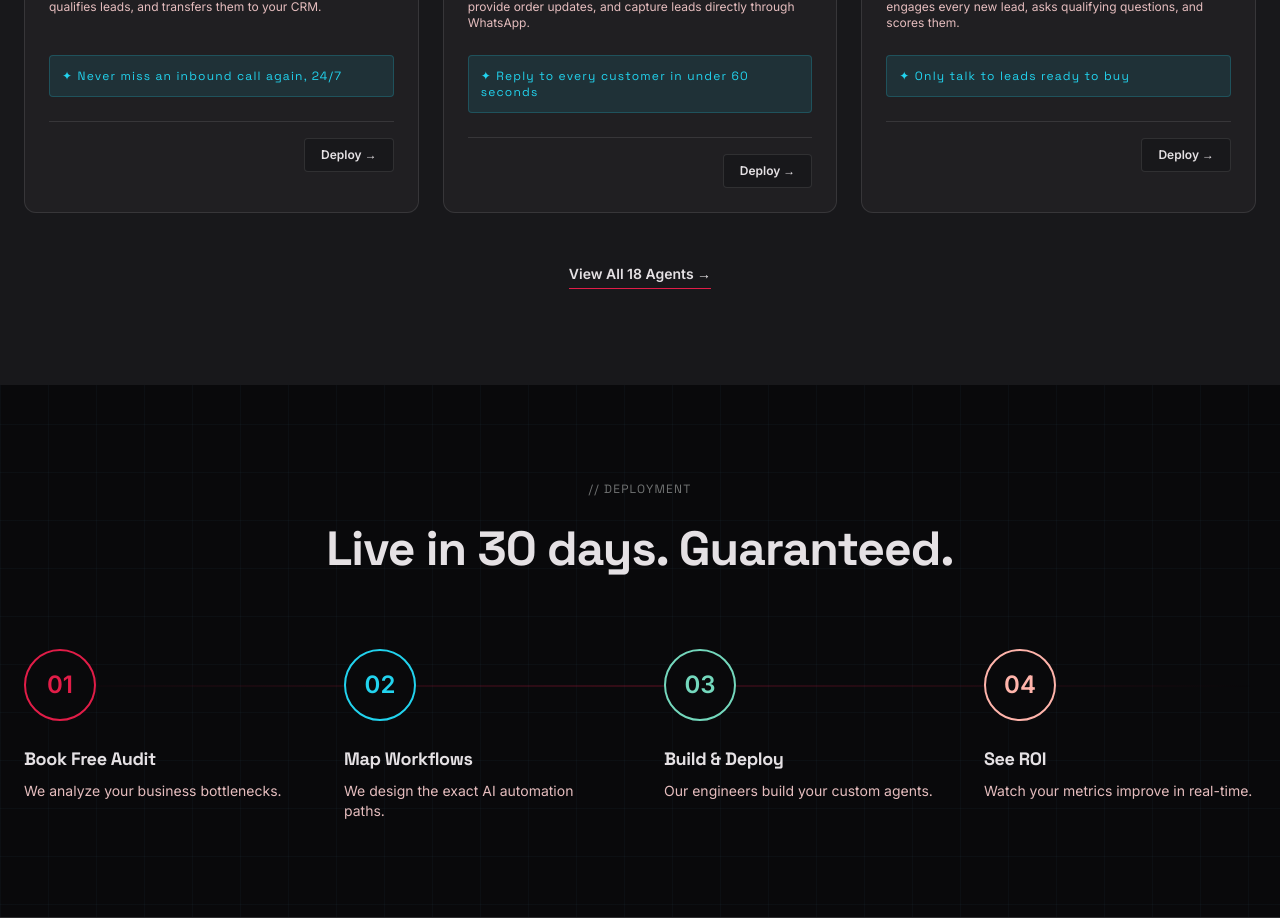
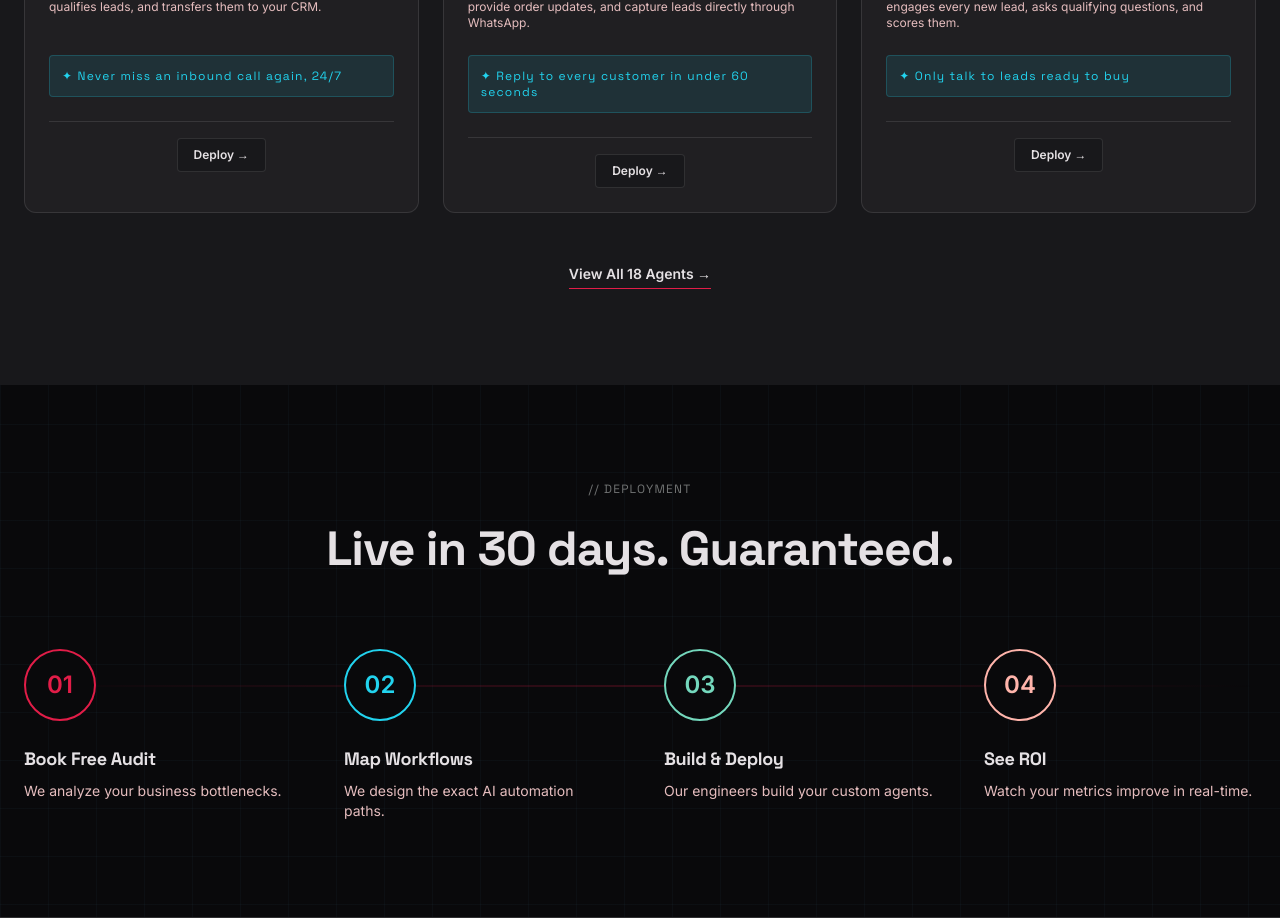
Before and after one commit to kiranjakkani44-lang/neuronflow, a React (Vite) app in the folder client/: page / in a window 1280 px wide. Shown: the part 2360-3278 px from the top of the page. Built offline with nearby package versions, Linux system fonts and the light colour scheme.

Commit message:
style: center deploy and details buttons

```diff
--- a/client/src/pages/Agents.tsx
+++ b/client/src/pages/Agents.tsx
@@ -38,7 +38,7 @@ export default function Agents() {
               <p className="text-[var(--text-muted)] text-sm mb-4 min-h-[4rem]">{agent.short_description}</p>
               <div className="bg-[var(--accent2)]/10 text-[var(--accent2)] p-2 rounded text-xs font-mono mb-4">✦ {agent.roi_promise}</div>
             </div>
-            <div className="flex items-center justify-end border-t border-[var(--border)] pt-4 mt-auto">
+            <div className="flex items-center justify-center border-t border-[var(--border)] pt-4 mt-auto">
               <Link to={`/agents/${agent.slug}`} className="px-4 py-2 bg-[var(--surface)] border border-[var(--border)] hover:bg-[var(--accent)] hover:text-black rounded text-xs font-bold transition-colors">Details →</Link>
             </div>
           </div>
--- a/client/src/pages/Landing.tsx
+++ b/client/src/pages/Landing.tsx
@@ -191,7 +191,7 @@ export default function Landing() {
                 ✦ Never miss an inbound call again, 24/7
               </div>
 
-              <div className="flex items-center justify-end border-t border-[var(--border)] pt-4">
+              <div className="flex items-center justify-center border-t border-[var(--border)] pt-4">
                 <Link to="/agents/ai-voice-inbound" className="text-xs font-bold px-4 py-2 bg-[var(--surface)] border border-[var(--border)] rounded group-hover:bg-[var(--accent)] group-hover:text-black transition-colors">Deploy →</Link>
               </div>
             </div>
@@ -209,7 +209,7 @@ export default function Landing() {
                 ✦ Reply to every customer in under 60 seconds
               </div>
 
-              <div className="flex items-center justify-end border-t border-[var(--border)] pt-4">
+              <div className="flex items-center justify-center border-t border-[var(--border)] pt-4">
                 <Link to="/agents/whatsapp-automation" className="text-xs font-bold px-4 py-2 bg-[var(--surface)] border border-[var(--border)] rounded group-hover:bg-[var(--accent)] group-hover:text-black transition-colors">Deploy →</Link>
               </div>
             </div>
@@ -227,7 +227,7 @@ export default function Landing() {
                 ✦ Only talk to leads ready to buy
               </div>
 
-              <div className="flex items-center justify-end border-t border-[var(--border)] pt-4">
+              <div className="flex items-center justify-center border-t border-[var(--border)] pt-4">
                 <Link to="/agents/lead-qualification" className="text-xs font-bold px-4 py-2 bg-[var(--surface)] border border-[var(--border)] rounded group-hover:bg-[var(--accent)] group-hover:text-black transition-colors">Deploy →</Link>
               </div>
             </div>
```
